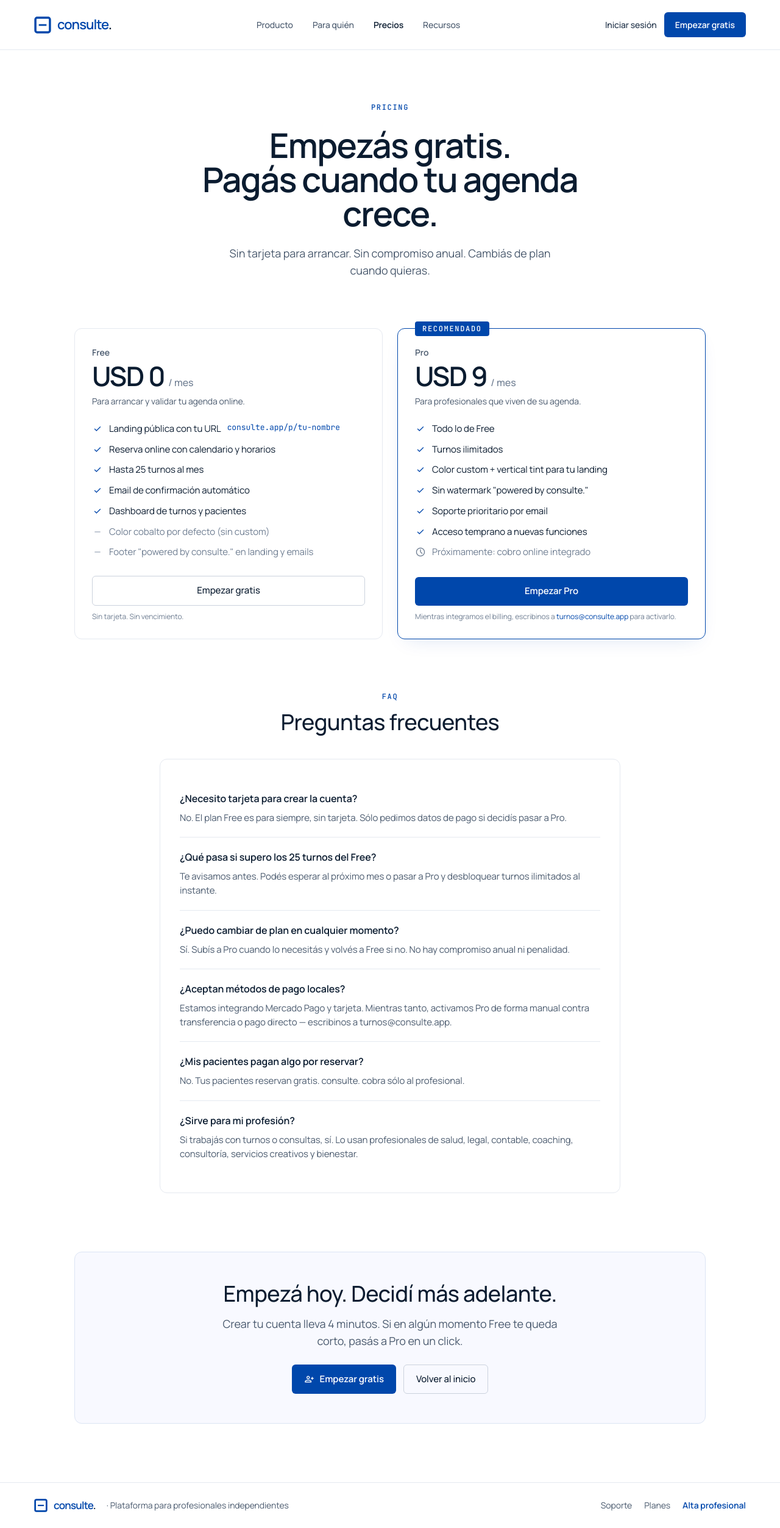
After one commit to ggaray99/labs, a Django app: page /pricing/ in a window 1280 px wide. The commit adds this page. Shown: the whole page at 61% size. Run offline with Django 5.2, Linux system fonts and the light colour scheme; some libraries are stand-ins or nearby versions.

Commit message:
Add pricing page and Resend transactional email
Build standalone /pricing/ with Free vs Pro tiers per brand book.
Wire Resend SDK to send brand-book slide 20 confirmation email
to the patient after a public booking is created.

Co-Authored-By: Claude Opus 4.7 <noreply@anthropic.com>

```diff
--- a/core/urls.py
+++ b/core/urls.py
@@ -3,6 +3,7 @@ from . import views
 
 urlpatterns = [
     path('', views.home, name='home'),
+    path('pricing/', views.pricing, name='pricing'),
     path('login/', views.login_view, name='login'),
     path('logout/', views.logout_view, name='logout'),
     path('setup/', views.setup, name='setup'),
--- a/core/views.py
+++ b/core/views.py
@@ -22,6 +22,7 @@ from .forms import (
     MissionForm, LandingSettingsForm, BasicsForm, LandingStatForm, LandingCredentialForm,
     LandingServiceForm, LandingTestimonialForm, PublicReviewForm,
 )
+from .emails import send_appointment_confirmation
 
 
 REVIEW_TOKEN_SALT = 'clyra.appointment.review'
@@ -97,6 +98,13 @@ def home(request):
     is_pro = request.user.is_authenticated and hasattr(request.user, 'professional')
     return render(request, 'core/home.html', {
         'demo_professional': demo_professional,
+        'is_pro': is_pro,
+    })
+
+
+def pricing(request):
+    is_pro = request.user.is_authenticated and hasattr(request.user, 'professional')
+    return render(request, 'core/pricing.html', {
         'is_pro': is_pro,
     })
 
@@ -583,11 +591,12 @@ def public_landing(request, slug):
                     'health_insurance_number': data.get('health_insurance_number', ''),
                 }
             )
-            Appointment.objects.create(
+            appointment = Appointment.objects.create(
                 professional=professional, patient=patient,
                 appointment_date=selected_date, appointment_time=selected_time,
                 reason=data.get('reason', ''), source='online',
             )
+            send_appointment_confirmation(appointment, request=request)
             return render(request, 'core/booking_confirmation.html', {
                 'professional': professional, 'date': selected_date, 'time': selected_time,
             })
--- a/requirements.txt
+++ b/requirements.txt
@@ -5,3 +5,4 @@ gunicorn==23.0.0
 whitenoise==6.8.2
 dj-database-url==2.3.0
 psycopg[binary]==3.2.3
+resend==2.4.0
--- /dev/null
+++ b/templates/core/pricing.html
@@ -0,0 +1,318 @@
+{% extends 'base.html' %}
+{% block title %}Planes y precios — consulte.{% endblock %}
+{% block meta_description %}Empezá gratis. Pasá a Pro por USD 9 al mes cuando tu agenda crezca. Sin tarjeta, sin compromiso anual.{% endblock %}
+{% block og_title %}Planes y precios — consulte.{% endblock %}
+{% block og_description %}Free para arrancar. Pro a USD 9/mes. Sin tarjeta, sin compromiso anual.{% endblock %}
+
+{% block content %}
+<link rel="preconnect" href="https://fonts.googleapis.com">
+<link rel="preconnect" href="https://fonts.gstatic.com" crossorigin>
+<link href="https://fonts.googleapis.com/css2?family=Material+Symbols+Outlined:opsz,wght,FILL,GRAD@24,400,0,0&display=swap" rel="stylesheet">
+
+<style>
+  .clinical {
+    --cobalt:      #0047AB;
+    --cobalt-dark: #00327D;
+    --cobalt-50:   #F2F5FC;
+    --cobalt-100:  #DCE5F4;
+    --ink:         #0B1C30;
+    --paper:       #FFFFFF;
+    --bg-tint:     #F8F9FF;
+    --slate-50:    #F4F6FA;
+    --slate-100:   #E5E9F0;
+    --slate-200:   #CBD2DD;
+    --slate-300:   #A2AEBE;
+    --slate-400:   #6F7E92;
+    --slate-500:   #4A5A6E;
+    --slate-700:   #1F3147;
+    --success:     #1E9E63;
+    background: var(--paper);
+    color: var(--ink);
+    font-family: 'Manrope', system-ui, sans-serif;
+  }
+
+  .clinical .display-xl { font-family: 'Manrope', sans-serif; font-weight: 600; font-size: 40px; line-height: 1.04; letter-spacing: -0.03em; color: var(--ink); }
+  .clinical h2.section-h { font-family: 'Manrope', sans-serif; font-weight: 500; font-size: 28px; line-height: 1.1; letter-spacing: -0.015em; color: var(--ink); }
+  .clinical h3.card-h    { font-family: 'Manrope', sans-serif; font-weight: 600; font-size: 22px; line-height: 1.25; letter-spacing: -0.005em; color: var(--ink); }
+  .clinical .body-lg     { font-family: 'Manrope', sans-serif; font-size: 16px; line-height: 1.55; color: var(--slate-500); }
+  .clinical .body-md     { font-family: 'Manrope', sans-serif; font-size: 15px; line-height: 1.55; color: var(--slate-500); }
+  .clinical .body-sm     { font-family: 'Manrope', sans-serif; font-size: 13px; line-height: 1.5;  color: var(--slate-500); }
+  .clinical .label-mono  { font-family: 'JetBrains Mono', ui-monospace, monospace; font-weight: 500; font-size: 11px; line-height: 1; letter-spacing: 0.14em; text-transform: uppercase; color: var(--cobalt); }
+  .clinical .label-mono-slate { font-family: 'JetBrains Mono', ui-monospace, monospace; font-weight: 500; font-size: 11px; line-height: 1; letter-spacing: 0.14em; text-transform: uppercase; color: var(--slate-400); }
+  .clinical .label-mono-white { font-family: 'JetBrains Mono', ui-monospace, monospace; font-weight: 500; font-size: 11px; line-height: 1; letter-spacing: 0.14em; text-transform: uppercase; color: #FFFFFF; }
+
+  @media (min-width: 768px) {
+    .clinical .display-xl { font-size: 56px; line-height: 1; }
+    .clinical h2.section-h { font-size: 36px; }
+    .clinical h3.card-h    { font-size: 24px; }
+    .clinical .body-lg     { font-size: 18px; }
+    .clinical .body-md     { font-size: 16px; }
+    .clinical .body-sm     { font-size: 14px; }
+    .clinical .label-mono, .clinical .label-mono-slate, .clinical .label-mono-white { font-size: 12px; }
+  }
+
+  .clinical .wordmark { font-family: 'Manrope', sans-serif; font-weight: 600; letter-spacing: -0.045em; color: var(--cobalt); }
+  .clinical .wordmark .dot { color: var(--ink); }
+
+  .clinical .btn-primary { background: var(--cobalt); color: #fff; padding: 12px 20px; border-radius: 6px; font-family: 'Manrope'; font-weight: 600; font-size: 15px; display: inline-flex; align-items: center; justify-content: center; gap: 8px; transition: background 150ms ease-out; }
+  .clinical .btn-primary:hover { background: var(--cobalt-dark); }
+  .clinical .btn-outline { background: transparent; color: var(--ink); border: 1px solid var(--slate-200); padding: 12px 20px; border-radius: 6px; font-family: 'Manrope'; font-weight: 500; font-size: 15px; display: inline-flex; align-items: center; justify-content: center; gap: 8px; transition: background 150ms ease-out, border-color 150ms ease-out; }
+  .clinical .btn-outline:hover { background: var(--slate-50); border-color: var(--slate-300); }
+  .clinical .btn-sm { padding: 10px 18px; font-size: 14px; }
+  .clinical .btn-full { width: 100%; }
+
+  .clinical .card { background: var(--paper); border: 1px solid var(--slate-100); border-radius: 12px; }
+  .clinical .chip-eyebrow { display: inline-flex; align-items: center; gap: 8px; padding: 6px 12px; background: var(--cobalt-50); border-radius: 4px; }
+  .clinical .chip-eyebrow .dot { color: var(--cobalt); }
+
+  /* Plan cards */
+  .clinical .plan { background: var(--paper); border: 1px solid var(--slate-100); border-radius: 12px; padding: 28px; display: flex; flex-direction: column; height: 100%; }
+  .clinical .plan-pro { border: 1px solid var(--cobalt); position: relative; box-shadow: 0 12px 32px -16px rgba(0,71,171,.18); }
+  .clinical .plan-badge { position: absolute; top: -12px; left: 28px; background: var(--cobalt); padding: 6px 12px; border-radius: 4px; }
+  .clinical .plan-name { font-family: 'Manrope'; font-weight: 600; font-size: 14px; letter-spacing: 0; color: var(--slate-500); margin-bottom: 6px; }
+  .clinical .plan-price { font-family: 'Manrope'; font-weight: 600; font-size: 44px; line-height: 1; letter-spacing: -0.03em; color: var(--ink); }
+  .clinical .plan-price-unit { font-family: 'Manrope'; font-weight: 500; font-size: 16px; color: var(--slate-400); margin-left: 6px; letter-spacing: 0; }
+  .clinical .plan-tagline { font-family: 'Manrope'; font-size: 14px; color: var(--slate-500); margin-top: 8px; margin-bottom: 24px; }
+  .clinical .plan-features { list-style: none; padding: 0; margin: 0 0 28px 0; display: flex; flex-direction: column; gap: 12px; }
+  .clinical .plan-features li { display: flex; align-items: flex-start; gap: 10px; font-family: 'Manrope'; font-size: 15px; line-height: 1.45; color: var(--ink); }
+  .clinical .plan-features li.feat-muted { color: var(--slate-400); }
+  .clinical .feat-icon { flex-shrink: 0; width: 18px; height: 18px; display: inline-flex; align-items: center; justify-content: center; color: var(--cobalt); margin-top: 2px; }
+  .clinical .feat-icon-muted { color: var(--slate-300); }
+  .clinical .plan-cta { margin-top: auto; }
+  .clinical .plan-fineprint { font-family: 'Manrope'; font-size: 12px; color: var(--slate-400); margin-top: 10px; line-height: 1.4; }
+
+  /* FAQ */
+  .clinical .faq-item { padding: 20px 0; border-bottom: 1px solid var(--slate-100); }
+  .clinical .faq-item:last-child { border-bottom: none; }
+  .clinical .faq-q { font-family: 'Manrope'; font-weight: 600; font-size: 16px; color: var(--ink); margin-bottom: 8px; }
+  .clinical .faq-a { font-family: 'Manrope'; font-size: 15px; color: var(--slate-500); line-height: 1.55; }
+
+  .clinical .material-symbols-outlined { font-family: 'Material Symbols Outlined'; font-weight: normal; font-style: normal; font-size: 24px; line-height: 1; display: inline-block; -webkit-font-feature-settings: 'liga'; -webkit-font-smoothing: antialiased; }
+  .clinical *:focus-visible { outline: none; box-shadow: 0 0 0 2px var(--paper), 0 0 0 4px var(--cobalt); border-radius: 8px; }
+
+  .clinical .reveal { opacity: 0; transform: translateY(16px); transition: opacity 500ms ease, transform 500ms ease; }
+  .clinical .reveal.is-visible { opacity: 1; transform: translateY(0); }
+
+  .clinical .mobile-menu-btn { display: none; }
+  @media (max-width: 767px) { .clinical .mobile-menu-btn { display: inline-flex; } }
+  #pricing-mobile-nav { display: none; }
+  #pricing-mobile-nav.open { display: block; }
+</style>
+
+<div class="clinical">
+
+  <!-- HEADER -->
+  <header class="sticky top-0 z-50" style="background: var(--paper); border-bottom: 1px solid var(--slate-100);">
+    <div class="max-w-[1440px] mx-auto px-4 sm:px-8 lg:px-14 py-4 sm:py-5 flex items-center justify-between gap-3">
+      <a href="{% url 'home' %}" class="flex items-center gap-[10px] shrink-0">
+        <svg width="28" height="28" viewBox="0 0 80 80" aria-hidden="true"><rect x="6" y="6" width="68" height="68" rx="8" fill="none" stroke="#0047AB" stroke-width="10"/><rect x="22" y="36" width="36" height="8" fill="#0047AB"/></svg>
+        <span class="wordmark" style="font-size: 22px;">consulte<span class="dot">.</span></span>
+      </a>
+      <nav class="hidden md:flex items-center gap-7 lg:gap-8" style="font-size: 14px; color: var(--slate-500); font-weight: 500;">
+        <a href="{% url 'home' %}#que-hacemos" class="hover:text-[#0B1C30] transition-colors">Producto</a>
+        <a href="{% url 'home' %}#para-quien" class="hover:text-[#0B1C30] transition-colors">Para quién</a>
+        <a href="{% url 'pricing' %}" class="transition-colors" style="color: var(--ink); font-weight: 600;">Precios</a>
+        <a href="{% url 'home' %}#soporte" class="hover:text-[#0B1C30] transition-colors">Recursos</a>
+      </nav>
+      <div class="flex items-center gap-3 shrink-0">
+        {% if is_pro %}
+          <a href="{% url 'dashboard' %}" class="btn-primary btn-sm">
+            <span class="hidden sm:inline">Ir al dashboard</span><span class="sm:hidden">Dashboard</span>
+          </a>
+        {% else %}
+          <a href="{% url 'login' %}" class="hidden sm:inline-flex items-center" style="color: var(--slate-700); font-size: 14px; font-weight: 500;">Iniciar sesión</a>
+          <a href="{% url 'setup' %}" class="btn-primary btn-sm">
+            <span class="hidden sm:inline">Empezar gratis</span><span class="sm:hidden">Empezar</span>
+          </a>
+        {% endif %}
+        <button type="button" onclick="document.getElementById('pricing-mobile-nav').classList.toggle('open')"
+                class="mobile-menu-btn md:hidden items-center justify-center w-10 h-10 rounded-md" style="border: 1px solid var(--slate-200); color: var(--slate-500);" aria-label="Menú">
+          <span class="material-symbols-outlined">menu</span>
+        </button>
+      </div>
+    </div>
+    <nav id="pricing-mobile-nav" class="md:hidden" style="border-top: 1px solid var(--slate-100); background: var(--paper);">
+      <div class="px-4 py-3 flex flex-col gap-1" style="font-size: 15px; color: var(--slate-500);">
+        <a href="{% url 'home' %}#que-hacemos" class="py-2">Producto</a>
+        <a href="{% url 'home' %}#para-quien"  class="py-2">Para quién</a>
+        <a href="{% url 'pricing' %}" class="py-2" style="color: var(--ink); font-weight: 600;">Precios</a>
+        <a href="{% url 'home' %}#soporte"     class="py-2">Recursos</a>
+        {% if is_pro %}
+          <a href="{% url 'dashboard' %}" class="py-2 mt-2 pt-3" style="border-top: 1px solid var(--slate-100); color: var(--cobalt); font-weight: 600;">Ir al dashboard</a>
+        {% else %}
+          <a href="{% url 'login' %}" class="py-2 mt-2 pt-3" style="border-top: 1px solid var(--slate-100); color: var(--cobalt); font-weight: 600;">Iniciar sesión</a>
+        {% endif %}
+      </div>
+    </nav>
+  </header>
+
+  <main>
+
+    <!-- HERO -->
+    <section class="max-w-[1440px] mx-auto px-4 sm:px-8 lg:px-14 py-12 sm:py-20">
+      <div class="max-w-3xl mx-auto text-center reveal">
+        <span class="label-mono">Pricing</span>
+        <h1 class="display-xl mt-5 sm:mt-6">Empezás gratis.<br>Pagás cuando tu agenda crece.</h1>
+        <p class="body-lg mt-5 sm:mt-6 max-w-[560px] mx-auto">Sin tarjeta para arrancar. Sin compromiso anual. Cambiás de plan cuando quieras.</p>
+      </div>
+    </section>
+
+    <!-- PLANES -->
+    <section class="max-w-[1100px] mx-auto px-4 sm:px-8 pb-12 sm:pb-20">
+      <div class="grid grid-cols-1 md:grid-cols-2 gap-5 sm:gap-6 items-stretch">
+
+        <!-- FREE -->
+        <article class="plan reveal">
+          <div class="plan-name">Free</div>
+          <div class="flex items-baseline">
+            <span class="plan-price">USD 0</span>
+            <span class="plan-price-unit">/ mes</span>
+          </div>
+          <p class="plan-tagline">Para arrancar y validar tu agenda online.</p>
+          <ul class="plan-features">
+            <li><span class="feat-icon"><span class="material-symbols-outlined" style="font-size:18px;">check</span></span> Landing pública con tu URL <code style="font-family:'JetBrains Mono',monospace;font-size:13px;color:var(--cobalt);">consulte.app/p/tu-nombre</code></li>
+            <li><span class="feat-icon"><span class="material-symbols-outlined" style="font-size:18px;">check</span></span> Reserva online con calendario y horarios</li>
+            <li><span class="feat-icon"><span class="material-symbols-outlined" style="font-size:18px;">check</span></span> Hasta 25 turnos al mes</li>
+            <li><span class="feat-icon"><span class="material-symbols-outlined" style="font-size:18px;">check</span></span> Email de confirmación automático</li>
+            <li><span class="feat-icon"><span class="material-symbols-outlined" style="font-size:18px;">check</span></span> Dashboard de turnos y pacientes</li>
+            <li class="feat-muted"><span class="feat-icon feat-icon-muted"><span class="material-symbols-outlined" style="font-size:18px;">remove</span></span> Color cobalto por defecto (sin custom)</li>
+            <li class="feat-muted"><span class="feat-icon feat-icon-muted"><span class="material-symbols-outlined" style="font-size:18px;">remove</span></span> Footer "powered by consulte." en landing y emails</li>
+          </ul>
+          <div class="plan-cta">
+            {% if is_pro %}
+              <a href="{% url 'dashboard' %}" class="btn-outline btn-full">Ir al dashboard</a>
+            {% else %}
+              <a href="{% url 'setup' %}" class="btn-outline btn-full">Empezar gratis</a>
+            {% endif %}
+            <p class="plan-fineprint">Sin tarjeta. Sin vencimiento.</p>
+          </div>
+        </article>
+
+        <!-- PRO -->
+        <article class="plan plan-pro reveal">
+          <span class="plan-badge label-mono-white">RECOMENDADO</span>
+          <div class="plan-name">Pro</div>
+          <div class="flex items-baseline">
+            <span class="plan-price">USD 9</span>
+            <span class="plan-price-unit">/ mes</span>
+          </div>
+          <p class="plan-tagline">Para profesionales que viven de su agenda.</p>
+          <ul class="plan-features">
+            <li><span class="feat-icon"><span class="material-symbols-outlined" style="font-size:18px;">check</span></span> Todo lo de Free</li>
+            <li><span class="feat-icon"><span class="material-symbols-outlined" style="font-size:18px;">check</span></span> Turnos ilimitados</li>
+            <li><span class="feat-icon"><span class="material-symbols-outlined" style="font-size:18px;">check</span></span> Color custom + vertical tint para tu landing</li>
+            <li><span class="feat-icon"><span class="material-symbols-outlined" style="font-size:18px;">check</span></span> Sin watermark "powered by consulte."</li>
+            <li><span class="feat-icon"><span class="material-symbols-outlined" style="font-size:18px;">check</span></span> Soporte prioritario por email</li>
+            <li><span class="feat-icon"><span class="material-symbols-outlined" style="font-size:18px;">check</span></span> Acceso temprano a nuevas funciones</li>
+            <li class="feat-muted"><span class="feat-icon"><span class="material-symbols-outlined" style="font-size:18px;color:var(--slate-400);">schedule</span></span> Próximamente: cobro online integrado</li>
+          </ul>
+          <div class="plan-cta">
+            {% if is_pro %}
+              <a href="{% url 'dashboard' %}" class="btn-primary btn-full">Ir al dashboard</a>
+            {% else %}
+              <a href="{% url 'setup' %}" class="btn-primary btn-full">Empezar Pro</a>
+            {% endif %}
+            <p class="plan-fineprint">Mientras integramos el billing, escribinos a <a href="mailto:turnos@consulte.app" style="color:var(--cobalt);">turnos@consulte.app</a> para activarlo.</p>
+          </div>
+        </article>
+
+      </div>
+    </section>
+
+    <!-- FAQ -->
+    <section class="max-w-[820px] mx-auto px-4 sm:px-8 pb-16 sm:pb-24">
+      <div class="text-center mb-10 reveal">
+        <span class="label-mono">FAQ</span>
+        <h2 class="section-h mt-3">Preguntas frecuentes</h2>
+      </div>
+      <div class="card p-6 sm:p-8 reveal">
+        <div class="faq-item">
+          <p class="faq-q">¿Necesito tarjeta para crear la cuenta?</p>
+          <p class="faq-a">No. El plan Free es para siempre, sin tarjeta. Sólo pedimos datos de pago si decidís pasar a Pro.</p>
+        </div>
+        <div class="faq-item">
+          <p class="faq-q">¿Qué pasa si supero los 25 turnos del Free?</p>
+          <p class="faq-a">Te avisamos antes. Podés esperar al próximo mes o pasar a Pro y desbloquear turnos ilimitados al instante.</p>
+        </div>
+        <div class="faq-item">
+          <p class="faq-q">¿Puedo cambiar de plan en cualquier momento?</p>
+          <p class="faq-a">Sí. Subís a Pro cuando lo necesitás y volvés a Free si no. No hay compromiso anual ni penalidad.</p>
+        </div>
+        <div class="faq-item">
+          <p class="faq-q">¿Aceptan métodos de pago locales?</p>
+          <p class="faq-a">Estamos integrando Mercado Pago y tarjeta. Mientras tanto, activamos Pro de forma manual contra transferencia o pago directo — escribinos a turnos@consulte.app.</p>
+        </div>
+        <div class="faq-item">
+          <p class="faq-q">¿Mis pacientes pagan algo por reservar?</p>
+          <p class="faq-a">No. Tus pacientes reservan gratis. consulte. cobra sólo al profesional.</p>
+        </div>
+        <div class="faq-item">
+          <p class="faq-q">¿Sirve para mi profesión?</p>
+          <p class="faq-a">Si trabajás con turnos o consultas, sí. Lo usan profesionales de salud, legal, contable, coaching, consultoría, servicios creativos y bienestar.</p>
+        </div>
+      </div>
+    </section>
+
+    <!-- CTA FINAL -->
+    <section class="max-w-[1100px] mx-auto px-4 sm:px-8 pb-16 sm:pb-24">
+      <div class="card p-8 sm:p-12 text-center reveal" style="background: var(--bg-tint); border-color: var(--cobalt-100);">
+        <h2 class="section-h mb-4">Empezá hoy. Decidí más adelante.</h2>
+        <p class="body-lg mb-6 max-w-xl mx-auto">Crear tu cuenta lleva 4 minutos. Si en algún momento Free te queda corto, pasás a Pro en un click.</p>
+        <div class="flex flex-col sm:flex-row gap-3 justify-center">
+          {% if is_pro %}
+            <a href="{% url 'dashboard' %}" class="btn-primary">
+              <span class="material-symbols-outlined" style="font-size:18px;">space_dashboard</span> Ir al dashboard
+            </a>
+          {% else %}
+            <a href="{% url 'setup' %}" class="btn-primary">
+              <span class="material-symbols-outlined" style="font-size:18px;">person_add</span> Empezar gratis
+            </a>
+            <a href="{% url 'home' %}" class="btn-outline">Volver al inicio</a>
+          {% endif %}
+        </div>
+      </div>
+    </section>
+
+  </main>
+
+  <footer style="border-top: 1px solid var(--slate-100); background: var(--paper);">
+    <div class="max-w-[1440px] mx-auto px-4 sm:px-8 lg:px-14 py-6 flex flex-col sm:flex-row items-center justify-between gap-3">
+      <div class="flex items-center gap-[10px]">
+        <svg width="22" height="22" viewBox="0 0 80 80" aria-hidden="true"><rect x="6" y="6" width="68" height="68" rx="8" fill="none" stroke="#0047AB" stroke-width="10"/><rect x="22" y="36" width="36" height="8" fill="#0047AB"/></svg>
+        <span class="wordmark" style="font-size: 17px;">consulte<span class="dot">.</span></span>
+        <span class="body-sm ml-2 hidden sm:inline">· Plataforma para profesionales independientes</span>
+      </div>
+      <div class="flex items-center gap-5 body-sm">
+        <a href="{% url 'home' %}#soporte" class="hover:text-[#0B1C30]">Soporte</a>
+        <a href="{% url 'pricing' %}" class="hover:text-[#0B1C30]">Planes</a>
+        {% if is_pro %}
+          <a href="{% url 'dashboard' %}" style="color:var(--cobalt);font-weight:600;">Ir al dashboard</a>
+        {% else %}
+          <a href="{% url 'setup' %}" style="color:var(--cobalt);font-weight:600;">Alta profesional</a>
+        {% endif %}
+      </div>
+    </div>
+  </footer>
+</div>
+{% endblock %}
+
+{% block scripts %}
+<script>
+  (function() {
+    var sections = document.querySelectorAll('.clinical .reveal');
+    if (!sections.length) return;
+    var observer = new IntersectionObserver(function(entries) {
+      entries.forEach(function(entry) {
+        if (entry.isIntersecting) {
+          entry.target.classList.add('is-visible');
+          observer.unobserve(entry.target);
+        }
+      });
+    }, { threshold: 0.12 });
+    sections.forEach(function(section, index) {
+      section.style.transitionDelay = Math.min(index * 40, 180) + 'ms';
+      observer.observe(section);
+    });
+  })();
+</script>
+{% endblock %}
```
Also changed, not shown: clyra/settings.py (+7 -0 lines), core/emails.py (added, +69 -0 lines), templates/core/emails/appointment_confirmation.html (added, +97 -0 lines), templates/core/emails/appointment_confirmation.txt (added, +18 -0 lines), templates/core/home.html (+19 -22 lines).
